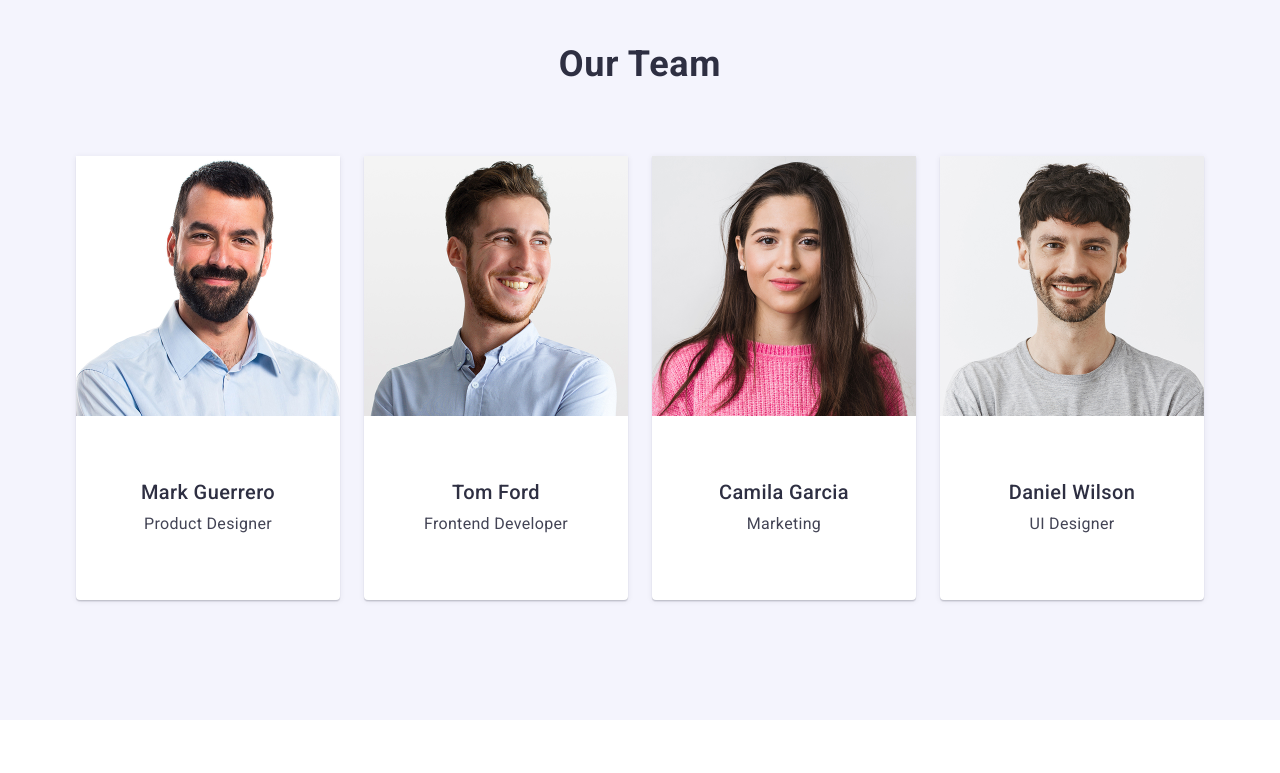
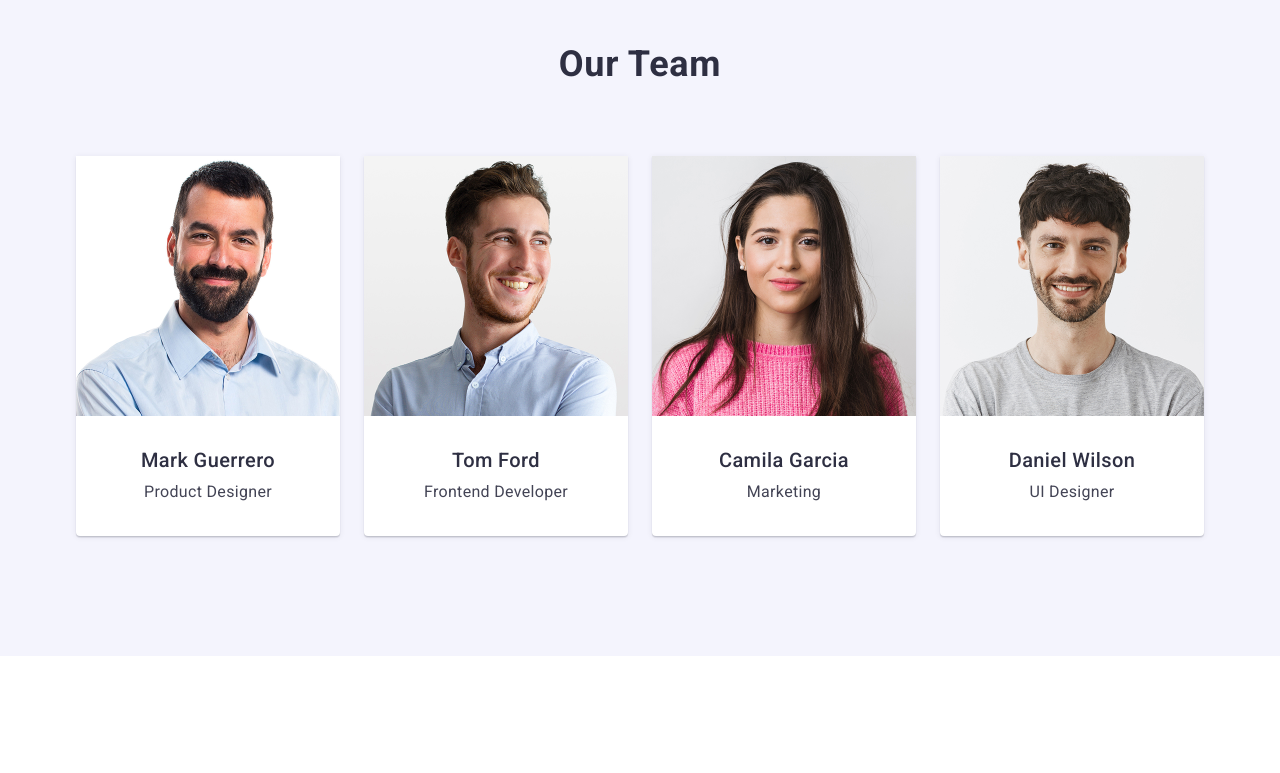
Before and after one commit to viktoriia-mazur/goit-markup-hw-03, a plain HTML site: page index.html in a window 1280 px wide. Shown: the part 1101-1874 px from the top of the page. Drawn offline with nearby package versions, Linux system fonts and the light colour scheme.

Commit message:
add index file

```diff
--- a/css/styles.css
+++ b/css/styles.css
@@ -232,7 +232,7 @@ body {
 .features-list {
     width: 100%;
     display: flex;
-    justify-content: space-around;
+    justify-content: space-between;
     gap: 24px;
 }
 
@@ -291,10 +291,9 @@ body {
     align-items: center;
     justify-content: center;
     flex-direction: column;
-    gap: 32px;
     flex-basis: calc((100% - 72px) / 4);
     border-radius: 0 0 4px 4px;
-    padding: 0px 0px 32px;
+    padding-bottom: 0;
     box-shadow: 0 2px 1px 0 rgba(46, 47, 66, 0.08), 0 1px 1px 0 rgba(46, 47, 66, 0.16), 0 1px 6px 0 rgba(46, 47, 66, 0.08);
     background: #fff;
 }
```
